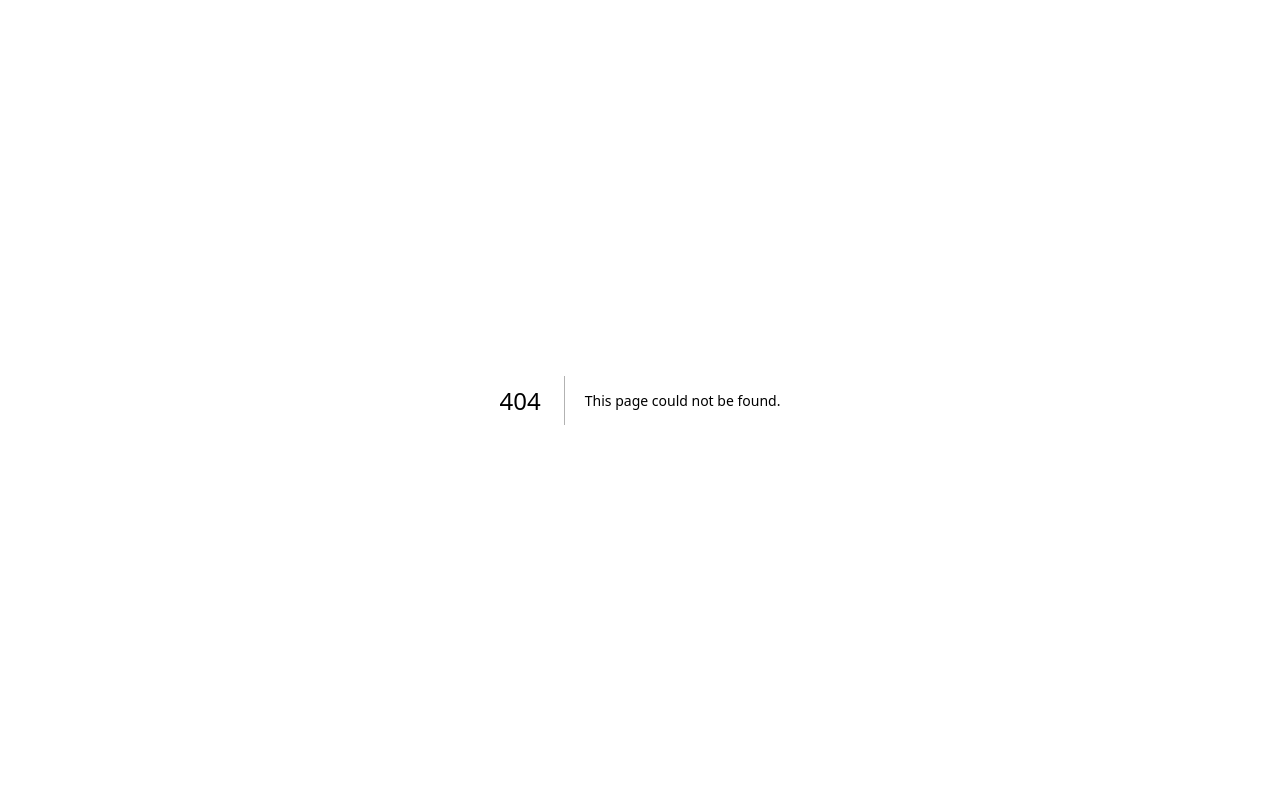
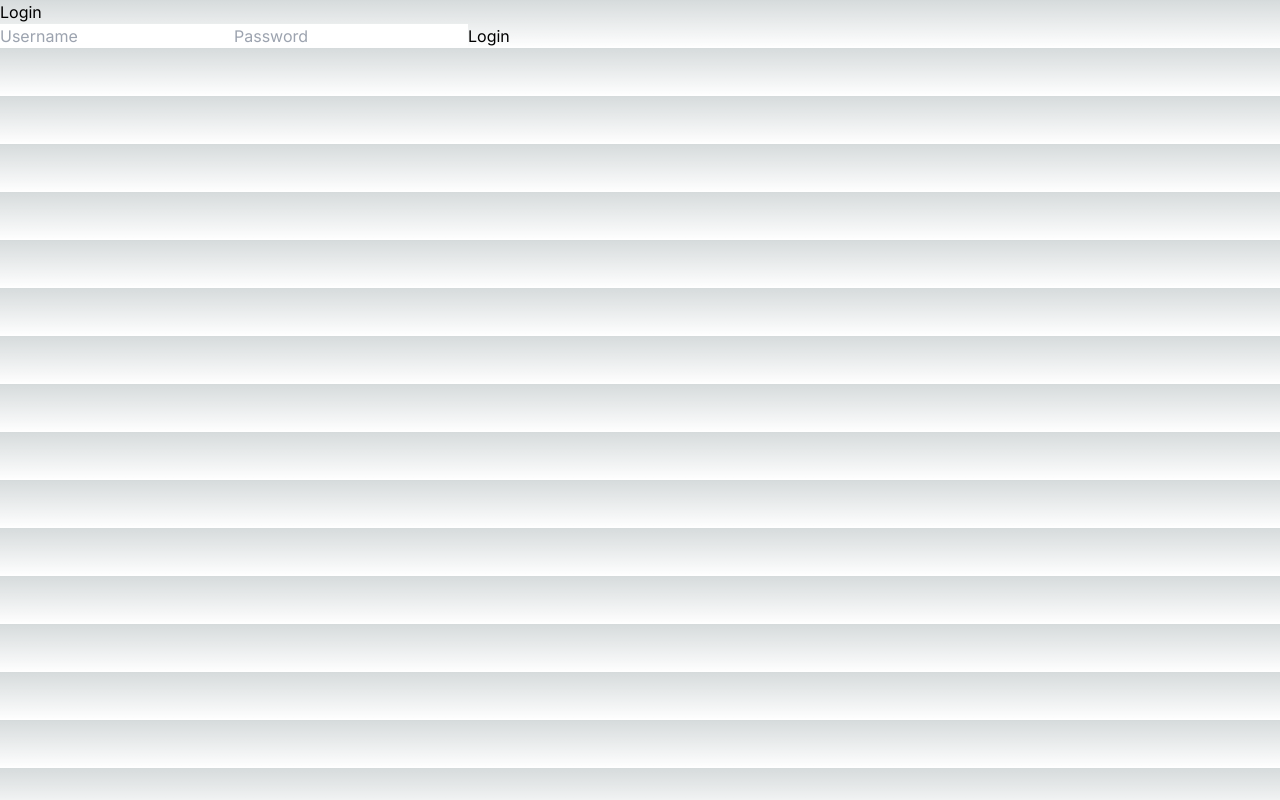
Before and after one commit to felipecastillo-b/free-agents, a Next.js app: page /login in a window 1280 px wide. Before the commit this address had no page. Built offline with nearby package versions, Linux system fonts and the light colour scheme.

Commit message:
add register login & dashboard logic

```diff
--- /dev/null
+++ b/app/dashboard/page.tsx
@@ -0,0 +1,39 @@
+"use client"
+import axios from 'axios';
+import { useEffect, useState } from 'react';
+
+function Dashboard() {
+    const [usuario, setUsuario] = useState<any>({});
+    const token = localStorage.getItem('token'); // Toma el token almacenado en localstorage
+
+    useEffect(() => {
+        async function fetchUsuario() {
+            try {
+                const config = {
+                    headers: {
+                        'Authorization': `Bearer ${token}`
+                    }
+                };
+                const response = await axios.get('/api/dashboard', config);
+                setUsuario(response.data);
+            } catch (error) {
+                console.error('Error al obtener datos del dashboard:', error);
+            }
+        }
+
+        fetchUsuario();
+    }, [token]);
+
+    return (
+        <div>
+            <h1>Dashboard</h1>
+            <ul>
+                <li>Nombre: {usuario.username}</li>
+                <li>Email: {usuario.email}</li>
+                {/* Agregar mas campos aqui segun sea necesario */}
+            </ul>
+        </div>
+    );
+}
+
+export default Dashboard;
--- /dev/null
+++ b/app/login/page.tsx
@@ -0,0 +1,45 @@
+"use client"
+import { useState } from 'react';
+import axios from 'axios';
+import { useRouter } from 'next/navigation';
+
+const Login = () => {
+    const [username, setUsername] = useState('');
+    const [password, setPassword] = useState('');
+    const router = useRouter();
+
+    const handleSubmit = async (e: React.FormEvent<HTMLFormElement>) => {
+        e.preventDefault();
+
+        try {
+            const response = await axios.post('/api/login', {
+                username,
+                password,
+            });
+
+            const token = response.data.token;
+            localStorage.setItem('token', token); // Guarda el token en localstorage
+
+            console.log(response.data); // Para manejar la respuesta
+
+            // Redirecciona a otra pagina despues del login
+            router.push('/dashboard'); // Cambia '/dashboard' por la ruta deseada despues del login
+        } catch (error) {
+            console.error('Error de login:', error);
+            // Manejar errores de login, por ejemplo mostrar un mensaje de error al usuario
+        }
+    };
+
+    return (
+        <div>
+            <h1>Login</h1>
+            <form onSubmit={handleSubmit}>
+                <input type="text" placeholder="Username" value={username} onChange={(e) => setUsername(e.target.value)} />
+                <input type="password" placeholder="Password" value={password} onChange={(e) => setPassword(e.target.value)} />
+                <button type="submit">Login</button>
+            </form>
+        </div>
+    );
+};
+
+export default Login;
--- /dev/null
+++ b/app/register/page.tsx
@@ -0,0 +1,43 @@
+'use client';
+import { useState, ChangeEvent, FormEvent } from 'react';
+import axios from 'axios';
+import { useRouter } from 'next/navigation';
+
+const Register = () => {
+    const router = useRouter();
+
+    const [form, setForm] = useState({
+        username: '',
+        email: '',
+        password: '',
+    });
+
+    const handleChange = (e: ChangeEvent<HTMLInputElement>) => {
+        setForm({
+            ...form,
+            [e.target.name]: e.target.value,
+        });
+    };
+
+    const handleSubmit = async (e: FormEvent<HTMLFormElement>) => {
+        e.preventDefault();
+        try {
+            const response = await axios.post('/api/register', form);
+            console.log(response.data);
+            router.push('/login');
+        } catch (error) {
+            console.error(error);
+        }
+    };
+
+    return (
+        <form onSubmit={handleSubmit}>
+            <input type="text" name="username" onChange={handleChange} placeholder="Username" />
+            <input type="email" name="email" onChange={handleChange} placeholder="Email" />
+            <input type="password" name="password" onChange={handleChange} placeholder="Password" />
+            <button type="submit">Register</button>
+        </form>
+    );
+};
+
+export default Register;
--- /dev/null
+++ b/next.config.js
@@ -0,0 +1,11 @@
+// next.config.js
+module.exports = {
+    async rewrites() {
+        return [
+            {
+                source: '/api/:path*',
+                destination: 'http://localhost:4000/:path*' // Proxy to Backend
+            }
+        ]
+    }
+};
--- a/next.config.mjs
+++ /dev/null
@@ -1,4 +0,0 @@
-/** @type {import('next').NextConfig} */
-const nextConfig = {};
-
-export default nextConfig;
```
